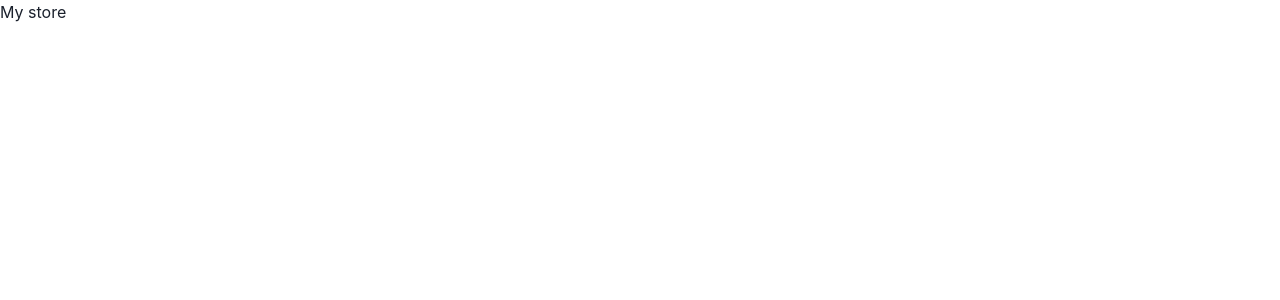
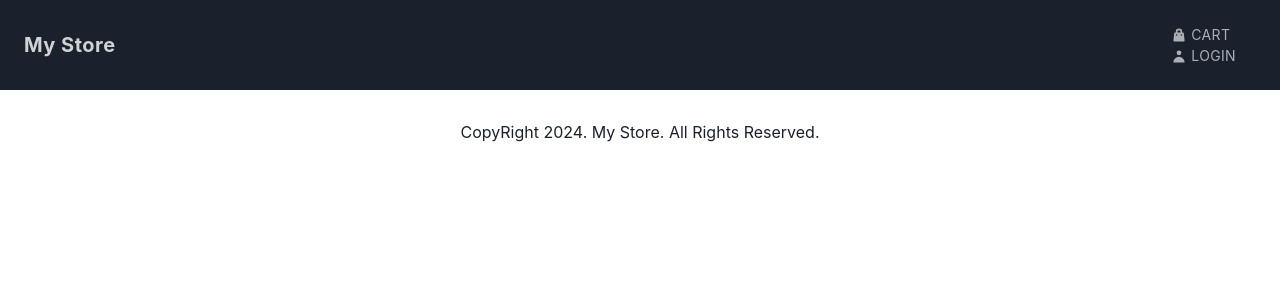
Before and after one commit to NupunSawant/CollegeProject, a React (Create React App) app in the folder frontend/: page / in a window 1280 px wide. Shown: the top 300 px of the page. Built offline with nearby package versions, Linux system fonts and the light colour scheme.

Commit message:
Step 3: Created Header and Footer Components

```diff
--- a/frontend/src/App.js
+++ b/frontend/src/App.js
@@ -1,7 +1,12 @@
+import Footer from "./components/Footer";
+import Header from "./components/Header";
+
 function App() {
   return (
-    <div className="App">
-      <h1> My store</h1>
+    <div>
+      <Header />
+      <div style={{ height: "100px" }}></div>
+      <Footer />
     </div>
   );
 }
--- /dev/null
+++ b/frontend/src/components/Footer.js
@@ -0,0 +1,13 @@
+import { Flex, Text } from "@chakra-ui/react";
+
+const Footer = () => {
+  return (
+    <Flex as="footer" justifyContent="center" py="5">
+      <Text>
+        CopyRight {new Date().getFullYear()}. My Store. All Rights Reserved.
+      </Text>
+    </Flex>
+  );
+};
+
+export default Footer;
--- /dev/null
+++ b/frontend/src/components/Header.js
@@ -0,0 +1,54 @@
+import { Box, Flex, Heading, Icon, Link } from "@chakra-ui/react";
+import { useState } from "react";
+import { HiOutlineMenuAlt3, HiShoppingBag, HiUser } from "react-icons/hi";
+
+import HeaderMenuItem from "./HeaderMenuItem";
+
+const Header = () => {
+  const [show, setShow] = useState(false);
+
+  return (
+    <Flex
+      as="header"
+      alignItems="center"
+      justifyContent="space-between"
+      wrap="wrap"
+      py="6"
+      px="6"
+      bgColor="gray.800"
+      w="100%"
+      pos="fixed"
+      top="0"
+      left="0">
+      {/* Title/Logo */}
+      <Link href="/">
+        <Heading
+          as="h1"
+          color="whiteAlpha.800"
+          fontWeight="bold"
+          size="md"
+          letterSpacing="wide">
+          My Store
+        </Heading>
+      </Link>
+
+      {/* Hamburger Menu */}
+      <Box
+        display={{ base: "block", md: "none" }}
+        onClick={() => setShow(!show)}>
+        <Icon as={HiOutlineMenuAlt3} color="white" w="6" h="6" />
+      </Box>
+
+      {/* Menu */}
+      <Box
+        dispay={{ base: show ? "block" : "none", md: "flex" }}
+        width={{ base: "full", md: "auto" }}
+        mt={{ base: 4, md: 0 }}>
+        <HeaderMenuItem icon={HiShoppingBag} label="cart" url="/cart" />
+        <HeaderMenuItem icon={HiUser} label="Login" url="/login" />
+      </Box>
+    </Flex>
+  );
+};
+
+export default Header;
--- /dev/null
+++ b/frontend/src/components/HeaderMenuItem.js
@@ -0,0 +1,21 @@
+import { Icon, Link } from "@chakra-ui/react";
+
+const HeaderMenuItem = ({ label, url, icon }) => {
+  return (
+    <Link
+      href={url}
+      fontSize="sm"
+      letterSpacing="wide"
+      textTransform="uppercase"
+      mr="5"
+      display="flex"
+      alignItems="center"
+      color="whiteAlpha.700"
+      _hover={{ textDecor: "none", color: "white" }}>
+      <Icon as={icon} mr="1" w="4" h="4" />
+      {label}
+    </Link>
+  );
+};
+
+export default HeaderMenuItem;
```
